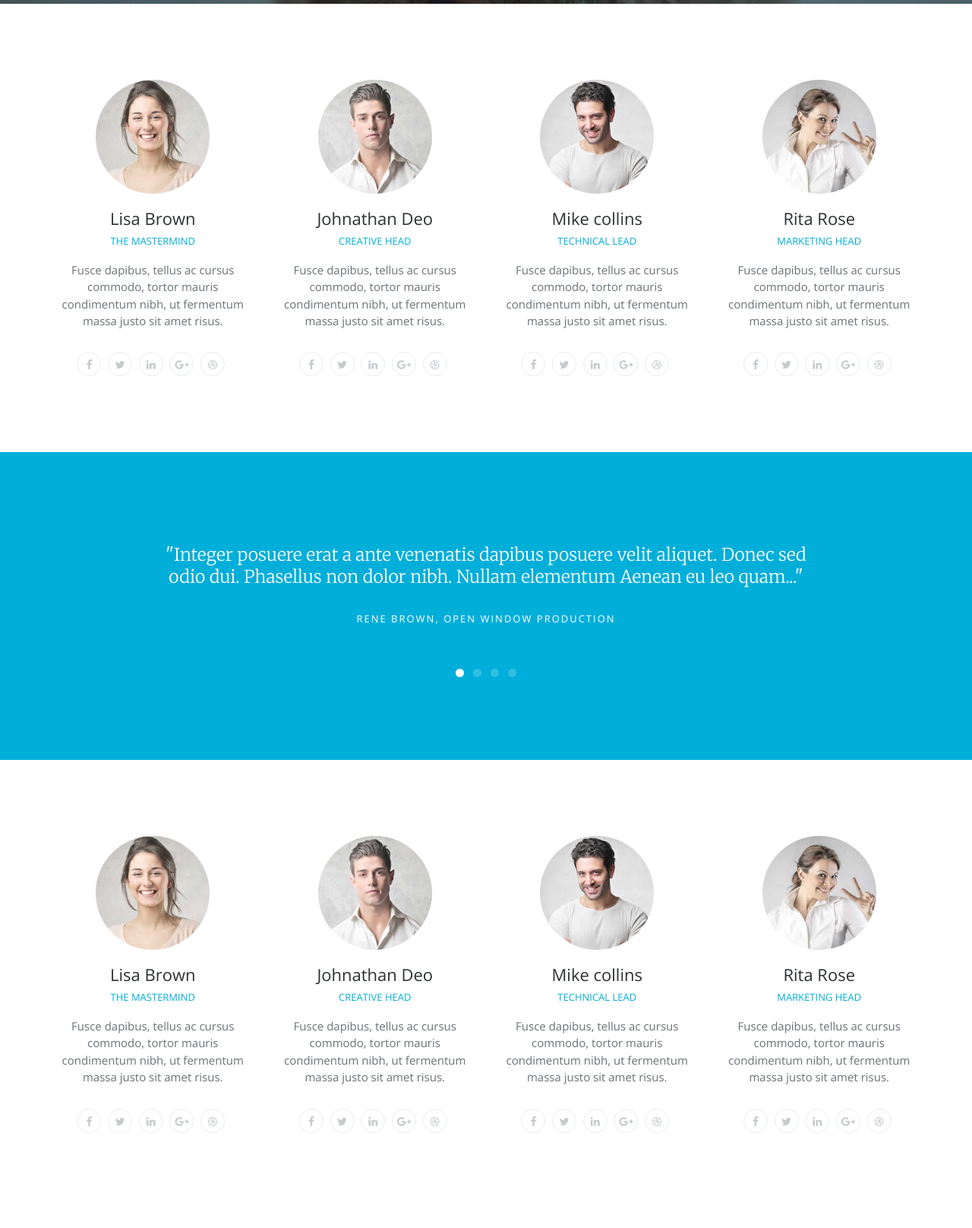
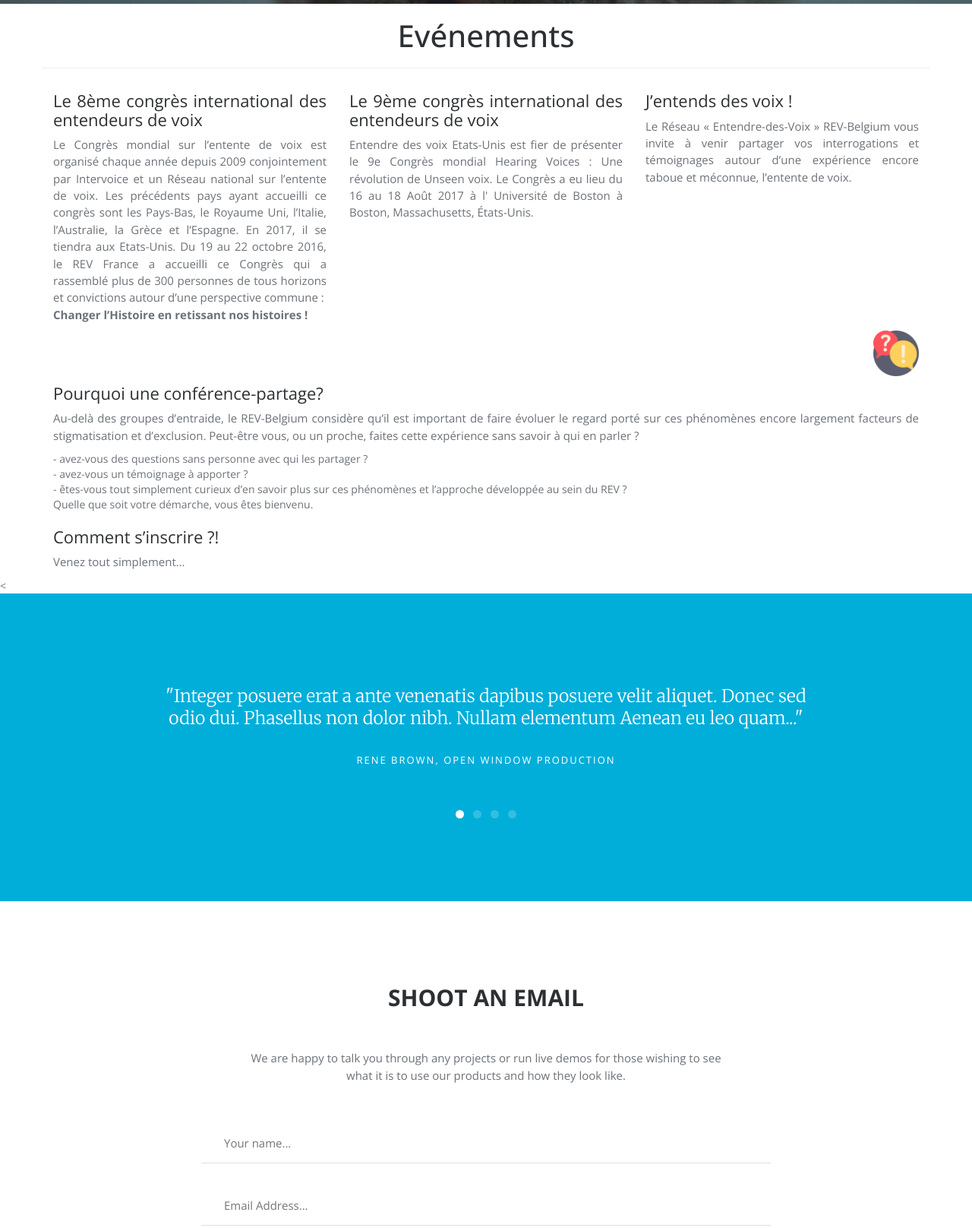
Before and after one commit to jonathancaron/projet-onepage, a plain HTML site: page index.html in a window 1280 px wide. Shown: the part 3793-5409 px from the top of the page at 76% size. Drawn offline with nearby package versions, Linux system fonts and the light colour scheme.

Commit message:
Fin événements

```diff
--- a/index.html
+++ b/index.html
@@ -454,77 +454,89 @@ sans issue et l'isole dans sa souffrance.<br><a href="http://www.enmarche.be/pre
   </div>
 </section>
 <!-- work section -->
-<!-- our team section -->
-<section id="teams" class="section teams">
+<section id ="feature" class="section-padding">
   <div class="container">
     <div class="row">
-      <div class="col-md-3 col-sm-6">
-        <div class="person"><img src="images/team-1.jpg" alt="" class="img-responsive">
-          <div class="person-content">
-            <h4>Lisa Brown</h4>
-            <h5 class="role">The Mastermind</h5>
-            <p>Fusce dapibus, tellus ac cursus commodo, tortor mauris condimentum nibh, ut fermentum massa justo sit amet risus. </p>
+      <div class="header-section text-center">
+        <h2>Evénements</h2>
+
+        <hr class="bottom-line">
+      </div>
+      <div class="feature-info" style="text-align: justify; text-justify: auto;">
+
+        <div class="fea">
+          <div class="col-md-4">
+            <div class="heading pull-right">
+              <h4>Le 8ème congrès international des entendeurs de voix</h4>
+              <p>Le Congrès mondial sur l’entente de voix est organisé chaque année depuis 2009 conjointement par Intervoice et un Réseau national sur l’entente de voix.
+Les précédents pays ayant accueilli ce congrès sont les Pays-Bas, le Royaume Uni, l’Italie, l’Australie, la Grèce et l’Espagne. En 2017, il se tiendra aux Etats-Unis.
+
+Du 19 au 22 octobre 2016, le REV France a accueilli ce Congrès qui a rassemblé plus de 300 personnes de tous horizons et convictions autour d’une perspective commune : <br><strong>Changer l’Histoire en retissant nos histoires !</strong></p>
+            </div>
           </div>
-          <ul class="social-icons clearfix">
-            <li><a href="#"><span class="fa fa-facebook"></span></a></li>
-            <li><a href="#"><span class="fa fa-twitter"></span></a></li>
-            <li><a href="#"><span class="fa fa-linkedin"></span></a></li>
-            <li><a href="#"><span class="fa fa-google-plus"></span></a></li>
-            <li><a href="#"><span class="fa fa-dribbble"></span></a></li>
-          </ul>
         </div>
-      </div>
-      <div class="col-md-3 col-sm-6">
-        <div class="person"> <img src="images/team-2.jpg" alt="" class="img-responsive">
-          <div class="person-content">
-            <h4>Johnathan Deo</h4>
-            <h5 class="role">Creative head</h5>
-            <p>Fusce dapibus, tellus ac cursus commodo, tortor mauris condimentum nibh, ut fermentum massa justo sit amet risus.</p>
+        <div class="fea">
+          <div class="col-md-4">
+            <div class="heading pull-right">
+              <h4>Le 9ème congrès international des entendeurs de voix</h4>
+              <p>Entendre des voix Etats-Unis est fier de présenter le 9e Congrès mondial Hearing Voices : Une révolution de Unseen voix. Le Congrès a eu lieu du 16 au 18 Août 2017 à l' Université de Boston à Boston, Massachusetts, États-Unis.
+
+</p>
+            </div>
+
           </div>
-          <ul class="social-icons clearfix">
-            <li><a href="#" class=""><span class="fa fa-facebook"></span></a></li>
-            <li><a href="#" class=""><span class="fa fa-twitter"></span></a></li>
-            <li><a href="#" class=""><span class="fa fa-linkedin"></span></a></li>
-            <li><a href="#" class=""><span class="fa fa-google-plus"></span></a></li>
-            <li><a href="#" class=""><span class="fa fa-dribbble"></span></a></li>
-          </ul>
         </div>
-      </div>
-      <div class="col-md-3 col-sm-6">
-        <div class="person"> <img src="images/team-3.jpg" alt="" class="img-responsive">
-          <div class="person-content">
-            <h4>Mike collins</h4>
-            <h5 class="role">Technical lead</h5>
-            <p>Fusce dapibus, tellus ac cursus commodo, tortor mauris condimentum nibh, ut fermentum massa justo sit amet risus.</p>
+
+
+        <div class="fea">
+          <div class="col-md-4">
+            <div class="heading pull-right">
+              <h4>J’entends des voix !</h4>
+              <p>Le Réseau « Entendre-des-Voix » REV-Belgium vous invite à venir partager vos interrogations et témoignages autour d’une expérience encore taboue et méconnue, l’entente de voix.</p>
+            </div>
+
           </div>
-          <ul class="social-icons clearfix">
-            <li><a href="#" class=""><span class="fa fa-facebook"></span></a></li>
-            <li><a href="#" class=""><span class="fa fa-twitter"></span></a></li>
-            <li><a href="#" class=""><span class="fa fa-linkedin"></span></a></li>
-            <li><a href="#" class=""><span class="fa fa-google-plus"></span></a></li>
-            <li><a href="#" class=""><span class="fa fa-dribbble"></span></a></li>
-          </ul>
         </div>
-      </div>
-      <div class="col-md-3 col-sm-6">
-        <div class="person"> <img src="images/team-4.jpg" alt="" class="img-responsive">
-          <div class="person-content">
-            <h4>Rita Rose</h4>
-            <h5 class="role">Marketing head</h5>
-            <p>Fusce dapibus, tellus ac cursus commodo, tortor mauris condimentum nibh, ut fermentum massa justo sit amet risus.</p>
+        <div class="fea">
+          <div class="col-md-12">
+            <div class="heading pull-right">
+              <img src="./images/question.png" width="60px">
+            </div>
+
           </div>
-          <ul class="social-icons clearfix">
-            <li><a href="#" class=""><span class="fa fa-facebook"></span></a></li>
-            <li><a href="#" class=""><span class="fa fa-twitter"></span></a></li>
-            <li><a href="#" class=""><span class="fa fa-linkedin"></span></a></li>
-            <li><a href="#" class=""><span class="fa fa-google-plus"></span></a></li>
-            <li><a href="#" class=""><span class="fa fa-dribbble"></span></a></li>
-          </ul>
         </div>
-      </div>
+
+        <div class="fea">
+          <div class="col-md-12">
+            <div class="heading pull-right">
+              <h4>Pourquoi une conférence-partage?</h4>
+              <p>Au-delà des groupes d’entraide, le REV-Belgium considère qu’il est important de faire évoluer le regard porté sur ces phénomènes encore largement facteurs de stigmatisation et d’exclusion. Peut-être vous, ou un proche, faites cette expérience sans savoir à qui en parler ?
+<ul>
+    <li>- avez-vous des questions sans personne avec qui les partager ?</li>
+    <li>- avez-vous un témoignage à apporter ?</li>
+    <li>- êtes-vous tout simplement curieux d’en savoir plus sur ces phénomènes et l’approche développée au sein du REV ?</li>
+</ul>
+Quelle que soit votre démarche, vous êtes bienvenu.</p>
+            </div>
+
+          </div>
+        </div>
+        <div class="fea">
+          <div class="col-md-12">
+            <div class="heading pull-left">
+              <h4>Comment s’inscrire ?!</h4>
+              <p>Venez tout simplement…</p>
+            </div>
+
+          </div>
+        </div>
+
+
+    </div>
     </div>
   </div>
 </section>
+<
 <!-- our team section -->
 <!-- Testimonials section -->
 <section id="testimonials" class="section testimonials no-padding">
@@ -569,78 +581,7 @@ sans issue et l'isole dans sa souffrance.<br><a href="http://www.enmarche.be/pre
     </div>
   </div>
 </section>
-<!-- Testimonials section -->
-<section id="teams" class="section teams">
-  <div class="container">
-    <div class="row">
-      <div class="col-md-3 col-sm-6">
-        <div class="person"><img src="images/team-1.jpg" alt="" class="img-responsive">
-          <div class="person-content">
-            <h4>Lisa Brown</h4>
-            <h5 class="role">The Mastermind</h5>
-            <p>Fusce dapibus, tellus ac cursus commodo, tortor mauris condimentum nibh, ut fermentum massa justo sit amet risus. </p>
-          </div>
-          <ul class="social-icons clearfix">
-            <li><a href="#"><span class="fa fa-facebook"></span></a></li>
-            <li><a href="#"><span class="fa fa-twitter"></span></a></li>
-            <li><a href="#"><span class="fa fa-linkedin"></span></a></li>
-            <li><a href="#"><span class="fa fa-google-plus"></span></a></li>
-            <li><a href="#"><span class="fa fa-dribbble"></span></a></li>
-          </ul>
-        </div>
-      </div>
-      <div class="col-md-3 col-sm-6">
-        <div class="person"> <img src="images/team-2.jpg" alt="" class="img-responsive">
-          <div class="person-content">
-            <h4>Johnathan Deo</h4>
-            <h5 class="role">Creative head</h5>
-            <p>Fusce dapibus, tellus ac cursus commodo, tortor mauris condimentum nibh, ut fermentum massa justo sit amet risus.</p>
-          </div>
-          <ul class="social-icons clearfix">
-            <li><a href="#" class=""><span class="fa fa-facebook"></span></a></li>
-            <li><a href="#" class=""><span class="fa fa-twitter"></span></a></li>
-            <li><a href="#" class=""><span class="fa fa-linkedin"></span></a></li>
-            <li><a href="#" class=""><span class="fa fa-google-plus"></span></a></li>
-            <li><a href="#" class=""><span class="fa fa-dribbble"></span></a></li>
-          </ul>
-        </div>
-      </div>
-      <div class="col-md-3 col-sm-6">
-        <div class="person"> <img src="images/team-3.jpg" alt="" class="img-responsive">
-          <div class="person-content">
-            <h4>Mike collins</h4>
-            <h5 class="role">Technical lead</h5>
-            <p>Fusce dapibus, tellus ac cursus commodo, tortor mauris condimentum nibh, ut fermentum massa justo sit amet risus.</p>
-          </div>
-          <ul class="social-icons clearfix">
-            <li><a href="#" class=""><span class="fa fa-facebook"></span></a></li>
-            <li><a href="#" class=""><span class="fa fa-twitter"></span></a></li>
-            <li><a href="#" class=""><span class="fa fa-linkedin"></span></a></li>
-            <li><a href="#" class=""><span class="fa fa-google-plus"></span></a></li>
-            <li><a href="#" class=""><span class="fa fa-dribbble"></span></a></li>
-          </ul>
-        </div>
-      </div>
-      <div class="col-md-3 col-sm-6">
-        <div class="person"> <img src="images/team-4.jpg" alt="" class="img-responsive">
-          <div class="person-content">
-            <h4>Rita Rose</h4>
-            <h5 class="role">Marketing head</h5>
-            <p>Fusce dapibus, tellus ac cursus commodo, tortor mauris condimentum nibh, ut fermentum massa justo sit amet risus.</p>
-          </div>
-          <ul class="social-icons clearfix">
-            <li><a href="#" class=""><span class="fa fa-facebook"></span></a></li>
-            <li><a href="#" class=""><span class="fa fa-twitter"></span></a></li>
-            <li><a href="#" class=""><span class="fa fa-linkedin"></span></a></li>
-            <li><a href="#" class=""><span class="fa fa-google-plus"></span></a></li>
-            <li><a href="#" class=""><span class="fa fa-dribbble"></span></a></li>
-          </ul>
-        </div>
-      </div>
-    </div>
-  </div>
-</section>
-<!-- our team section -->
+
 <!-- contact section -->
 <section id="contact" class="section">
   <div class="container">
@@ -667,34 +608,11 @@ sans issue et l'isole dans sa souffrance.<br><a href="http://www.enmarche.be/pre
   <div class="footer-top section">
     <div class="container">
       <div class="row">
-        <div class="footer-col col-md-6">
-          <h5>Our Office Location</h5>
-          <p>Collins Street West Victoria 8007 Australia.<br>
-            1800 1234 56789 / 98532100987<br>
-            support@lexis.com</p>
-          <p>Copyright © 2015 Lexis Inc. All Rights Reserved. Made with <i class="fa fa-heart pulse"></i> by <a href="http://www.designstub.com/">Designstub</a></p>
+        <div class="footer-col col-md-12">
+          <h5>Copyright</h5>
+          <p>Un site produit par <a href="http://www.jonathan-caron.be/">Jonathan Caron</a>.<br>Tous droits réservés à Rev-Belgium.</p>
         </div>
-        <div class="footer-col col-md-3">
-          <h5>Services We Offer</h5>
-          <p>
-          <ul>
-            <li><a href="#">Digital Strategy</a></li>
-            <li><a href="#">Websites</a></li>
-            <li><a href="#">Videography</a></li>
-            <li><a href="#">Social Media</a></li>
-            <li><a href="#">User Experience</a></li>
-          </ul>
-          </p>
-        </div>
-        <div class="footer-col col-md-3">
-          <h5>Share with Love</h5>
-          <ul class="footer-share">
-            <li><a href="#"><i class="fa fa-facebook"></i></a></li>
-            <li><a href="#"><i class="fa fa-twitter"></i></a></li>
-            <li><a href="#"><i class="fa fa-linkedin"></i></a></li>
-            <li><a href="#"><i class="fa fa-google-plus"></i></a></li>
-          </ul>
-        </div>
+
       </div>
     </div>
   </div>
```
Also changed, not shown: images/banner.jpg (deleted), images/logo-fixed.png (deleted), images/logo.png (deleted), images/question.png (added), images/team-1.jpg (deleted), images/team-2.jpg (deleted), images/team-3.jpg (deleted), images/team-4.jpg (deleted), images/work-1.jpg (deleted), images/work-2.jpg (deleted), images/work-3.jpg (deleted), images/work-4.jpg (deleted), images/work-5.jpg (deleted), images/work-6.jpg (deleted), 2 more files, 1 other file.
